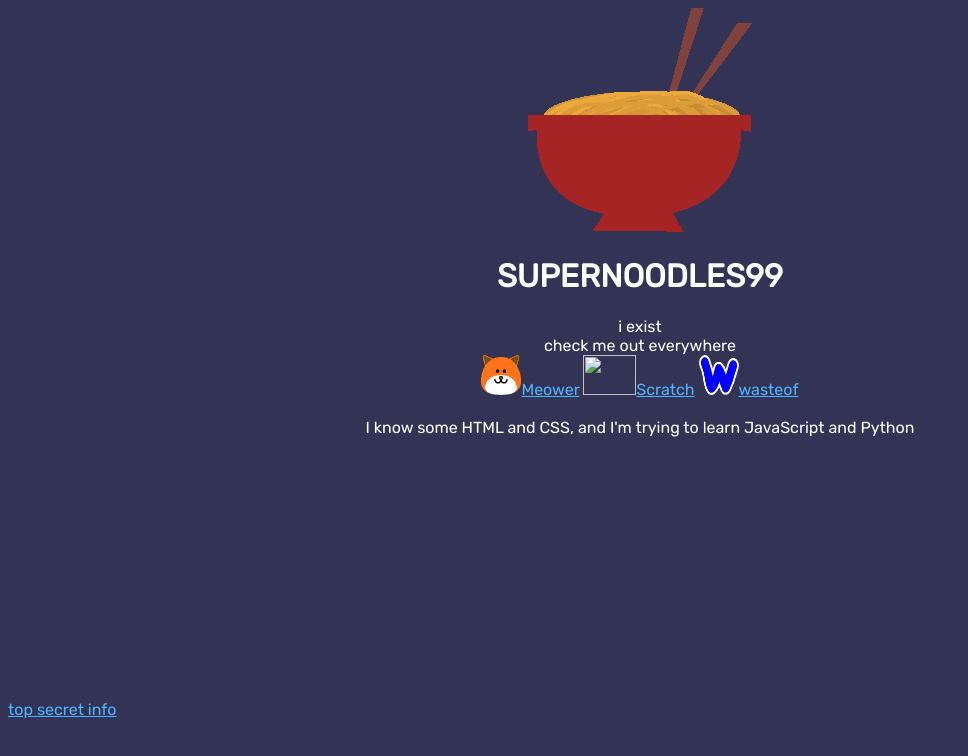
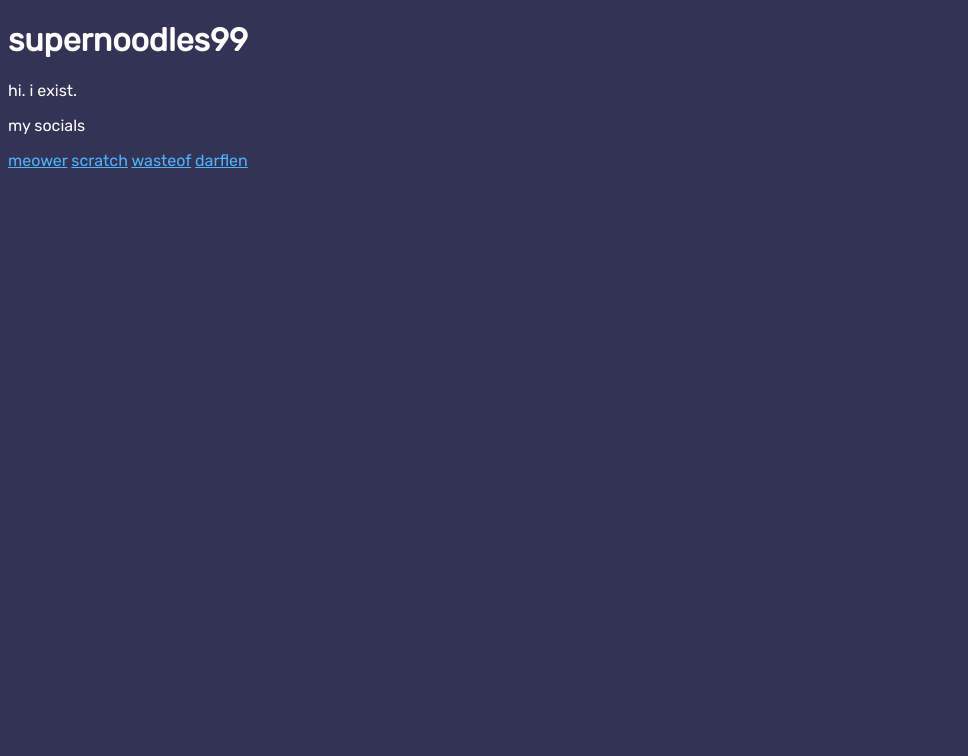
Before and after one commit to somenoodlesguy/somenoodlesguy.github.io, a plain HTML site: page index.html in a window 1280 px wide. Shown: the whole page, without its empty margins (0-968 px from the left). Drawn offline with Linux system fonts and the light colour scheme.

Commit message:
completely reformat the whole thing (this is gonna break because i haven't updated the css yet)

```diff
--- a/index.html
+++ b/index.html
@@ -1,36 +1,22 @@
 <!doctype html>
 <HTML>
-    <link rel="icon" type="image/x-icon" href="images/noodle_bowl.png">
+    <link rel="icon" type="image/png" href="images/noodle_bowl.png">
     <link rel="stylesheet" href="style.css">
-    <title>Supernoodles99</title>
+    <title>it's me</title>
   </head>
   <body>
-  <center>
-    <img src="images/noodle_bowl.png">
-    <h1>SUPERNOODLES99</h1>
-    <p>i exist
-    <br> check me out everywhere
-    <br>
-    <a href="https://app.meower.org/users/Supernoodles99"><img width="40px" height="40px" src="images/meower.png">Meower</a>
-    <a href="https://scratch.mit.edu/users/Supernoodles99"><img width="53px" height="40px" src="images/scratch.png">Scratch</a>
-    <a href="https://wasteof.money/users/soup_man"><img width="40px" height="40px" src="images/blue-w.png">wasteof</a>
-    <br>
-    <br>
-    I know some HTML and CSS, and I'm trying to learn JavaScript and Python
-  </center>
-<br>
-<br>
-<br>
-<br>
-<br>
-<br>
-<br>
-<br>
-<br>
-<br>
-<br>
-<br>
-<br>
-<a href="topsecret/index.html">top secret info</a>
+      <main>
+        <h1>supernoodles99</h1>
+        <div class="cool-box-thing">
+            <p>hi. i exist.</p>
+        </div>
+        <div class="cool-box-thing">
+            <p>my socials</p>
+            <a href="https://app.meower.org/users/Supernoodles99">meower</a>
+            <a href="https://scratch.mit.edu/users/Supernoodles99">scratch</a>
+            <a href="https://wasteof.money/users/soup_man">wasteof</a>
+            <a href="https://darflen.com/users/supernoodles99">darflen</a>
+        </div>
+      </main>
 </body>
 </HTML>
```
